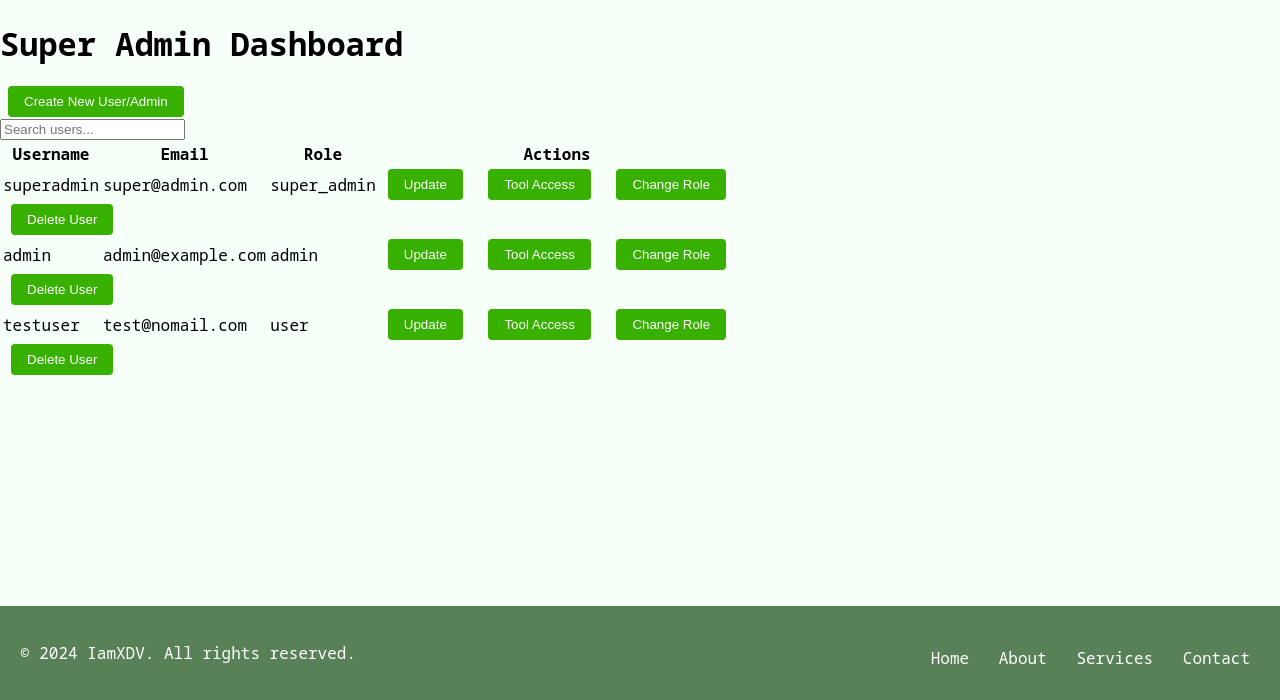
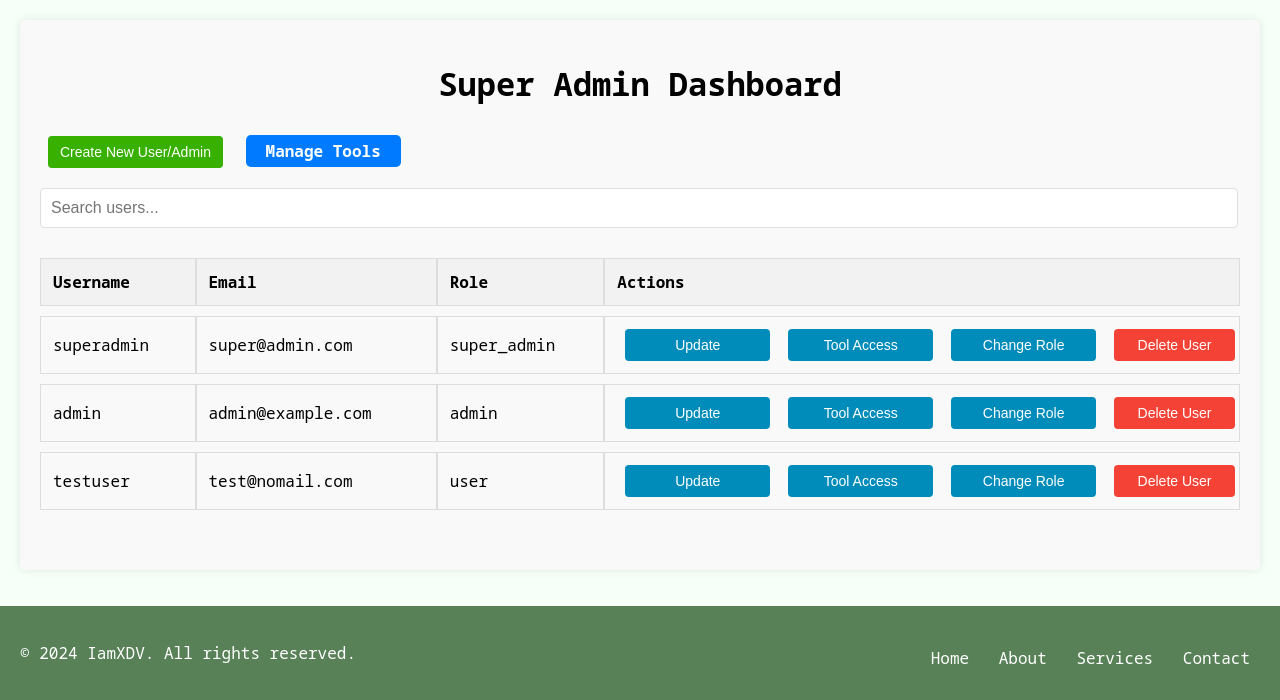
Before and after one commit to iamxdv30/TheOmnitool, a Flask app: page /superadmin_dashboard in a window 1280 px wide. Shown: the part 100-800 px from the top of the page. Run offline with Flask 3, Linux system fonts and the light colour scheme; a user stored in the database is signed in.

Commit message:
Improved UI of superadmin dashboard

```diff
--- /dev/null
+++ b/static/css/superadmin.css
@@ -0,0 +1,234 @@
+/* Superadmin Dashboard Styles */
+body {
+  font-family: 'Noto Sans Mono', monospace;
+}
+
+.dashboard-container {
+  max-width: 1200px;
+  margin: 20px auto;
+  padding: 20px;
+  background-color: #f9f9f9;
+  border-radius: 4px;
+  box-shadow: 0 0 10px rgba(0, 0, 0, 0.1);
+}
+
+.dashboard-title {
+  text-align: center;
+  margin-bottom: 30px;
+}
+
+.btn {
+  padding: 8px 12px;
+  border: none;
+  border-radius: 4px;
+  cursor: pointer;
+  transition: background-color 0.3s;
+  margin-right: 5px;
+  display: inline-block;
+  text-align: center;
+  text-decoration: none;
+  font-size: 14px;
+}
+
+a.btn-manage-tools {
+    display: inline-block;
+    padding: 5px 20px;
+    background-color: #007bff; /* Change to your desired button color */
+    color: white;
+    text-align: center;
+    text-decoration: none; /* Removes the underline */
+    border-radius: 5px; /* Optional: makes the button have rounded corners */
+    font-size: 16px;
+    font-weight: bold;
+}
+
+a.btn-manage-tools:hover {
+    background-color: #0056b3; /* Darkens the button on hover */
+}
+
+
+
+.btn.btn-primary {
+  background-color: #4caf50;
+  color: white;
+}
+
+.btn.btn-secondary {
+  background-color: #008cba;
+  color: white;
+}
+
+.btn.btn-danger {
+  background-color: #f44336;
+  color: white;
+}
+
+.btn.btn-warning {
+  background-color: #ff9800;
+  color: white;
+}
+
+.search-container {
+  margin: 20px 0;
+}
+
+.search-input {
+  width: 98%;
+  padding: 10px;
+  font-size: 16px;
+  border: 1px solid #ddd;
+  border-radius: 4px;
+}
+
+.user-table {
+  width: 100%;
+  border-collapse: separate;
+  border-spacing: 0 10px;
+  margin-bottom: 30px;
+}
+
+.user-table th,
+.user-table td {
+  border: 1px solid #ddd;
+  padding: 12px;
+  text-align: left;
+}
+
+.user-table th {
+  background-color: #f2f2f2;
+  font-weight: bold;
+}
+
+.form-input,
+.form-select {
+  width: 100%;
+  padding: 8px;
+  margin-bottom: 10px;
+  border: 1px solid #ddd;
+  border-radius: 4px;
+}
+
+.submit-btn {
+  background-color: #4caf50;
+  color: white;
+  padding: 10px 15px;
+  border: none;
+  border-radius: 4px;
+  cursor: pointer;
+}
+
+.alert {
+  padding: 15px;
+  margin-bottom: 20px;
+  border: 1px solid transparent;
+  border-radius: 4px;
+}
+
+.alert-success {
+  color: #155724;
+  background-color: #d4edda;
+  border-color: #c3e6cb;
+}
+
+.alert-danger {
+  color: #721c24;
+  background-color: #f8d7da;
+  border-color: #f5c6cb;
+}
+
+/* Styles for forms */
+.user-form,
+.tool-form,
+.role-form,
+.delete-form {
+  margin-top: 10px;
+}
+
+.user-row td:last-child {
+  white-space: nowrap;
+  display: flex;
+  flex-wrap: wrap;
+  gap: 5px;
+}
+
+.user-row td:last-child .btn,
+.user-row td:last-child .delete-form {
+  flex: 1;
+  min-width: 100px; /* Adjust this value as needed */
+}
+
+.user-row td:last-child .delete-form {
+  margin: 0;
+}
+
+.user-row td:last-child .delete-form .btn {
+  width: 100%;
+}
+
+/* Responsive styles */
+@media screen and (max-width: 768px) {
+  .user-row td:last-child {
+    flex-direction: column;
+  }
+
+  .user-row td:last-child .btn,
+  .user-row td:last-child .delete-form {
+    width: 100%;
+  }
+}
+
+/* Dark theme */
+body.dark-theme {
+  background-color: #1e1e1e;
+  color: #e0e0e0;
+}
+
+body.dark-theme .dashboard-container {
+  background-color: #2c2c2c;
+  box-shadow: 0 0 10px 0 rgba(0, 128, 0, 0.5);
+}
+
+body.dark-theme .user-table th,
+body.dark-theme .user-table td {
+  border-color: #444;
+}
+
+body.dark-theme .user-table th {
+  background-color: #3c3c3c;
+}
+
+body.dark-theme .btn.btn-primary {
+  background-color: #45a049;
+}
+
+body.dark-theme .btn.btn-secondary {
+  background-color: #0073a1;
+}
+
+body.dark-theme .btn.btn-danger {
+  background-color: #d32f2f;
+}
+
+body.dark-theme .btn.btn-warning {
+  background-color: #f57c00;
+}
+
+body.dark-theme .search-input,
+body.dark-theme .form-input,
+body.dark-theme .form-select {
+  background-color: #3c3c3c;
+  color: #e0e0e0;
+  border-color: #555;
+}
+
+body.dark-theme .alert-success {
+  color: #c6e6d2;
+  background-color: #1e4620;
+  border-color: #2f6b31;
+}
+
+body.dark-theme .alert-danger {
+  color: #f8d7da;
+  background-color: #5c1c24;
+  border-color: #842029;
+}
--- a/templates/superadmin_dashboard.html
+++ b/templates/superadmin_dashboard.html
@@ -5,7 +5,7 @@
 {% endblock %}
 
 {% block content %}
-
+<div class="dashboard-container">
     <h1 class="dashboard-title">Super Admin Dashboard</h1>
 
     <!-- Display flash messages -->
@@ -13,9 +13,12 @@
         <div class="alert alert-{{ category }}">{{ message }}</div>
     {% endfor %}
 
+    <!-- Add a button to show/hide the create user form -->
+    <button id="showCreateUserForm" class="btn btn-manage-tools">Create New User/Admin</button>
 
-<!-- Add a button to show/hide the create user form -->
-<button id="showCreateUserForm" class="btn btn-primary">Create New User/Admin</button>
+    <!--Button for manage tools-->
+    <a href={{ url_for('admin.manage_tools')}} id="showCreateUserForm" class="btn btn-manage-tools">Manage Tools</a>
+
 
     <!-- Create user form (initially hidden) -->
     <div id="createUserForm" style="display:none;">
@@ -63,6 +66,9 @@
                     <button class="btn btn-secondary showUpdateForm">Update</button>
                     <button class="btn btn-secondary showToolAccess">Tool Access</button>
                     <button class="btn btn-secondary showChangeRole">Change Role</button>
+                    <form action="{{ url_for('admin.delete_user', user_id=user.id) }}" method="post" class="delete-form">
+                        <button type="submit" class="btn btn-danger">Delete User</button>
+                    </form>
                 </td>
             </tr>
                 <tr class="update-form" style="display:none;">
@@ -117,13 +123,6 @@
                         </form>
                     </td>
                 </tr>
-            <tr>
-                <td colspan="4">
-                    <form action="{{ url_for('admin.delete_user', user_id=user.id) }}" method="post" class="delete-form">
-                        <button type="submit" class="btn btn-danger">Delete User</button>
-                    </form>
-                </td>
-            </tr>
             {% endfor %}
         </tbody>
     </table>
@@ -169,5 +168,5 @@
             });
         });
     </script>
-
+</div>
 {% endblock %}
```
Lines whose indentation alone changed are shown as unchanged.
